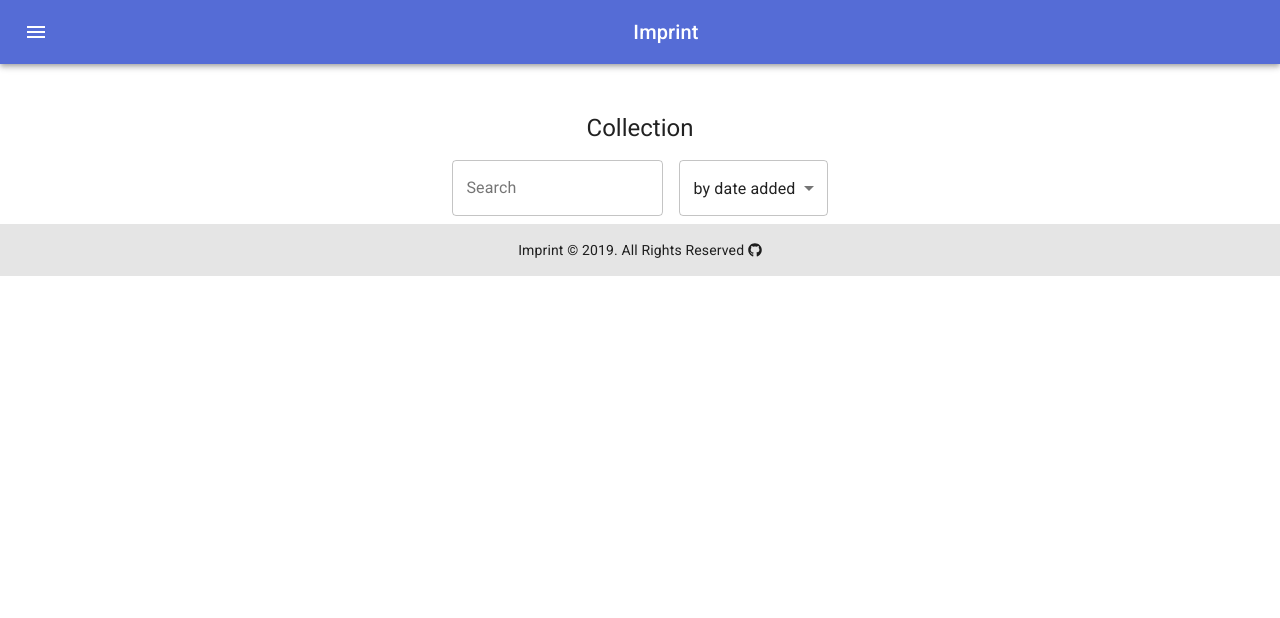
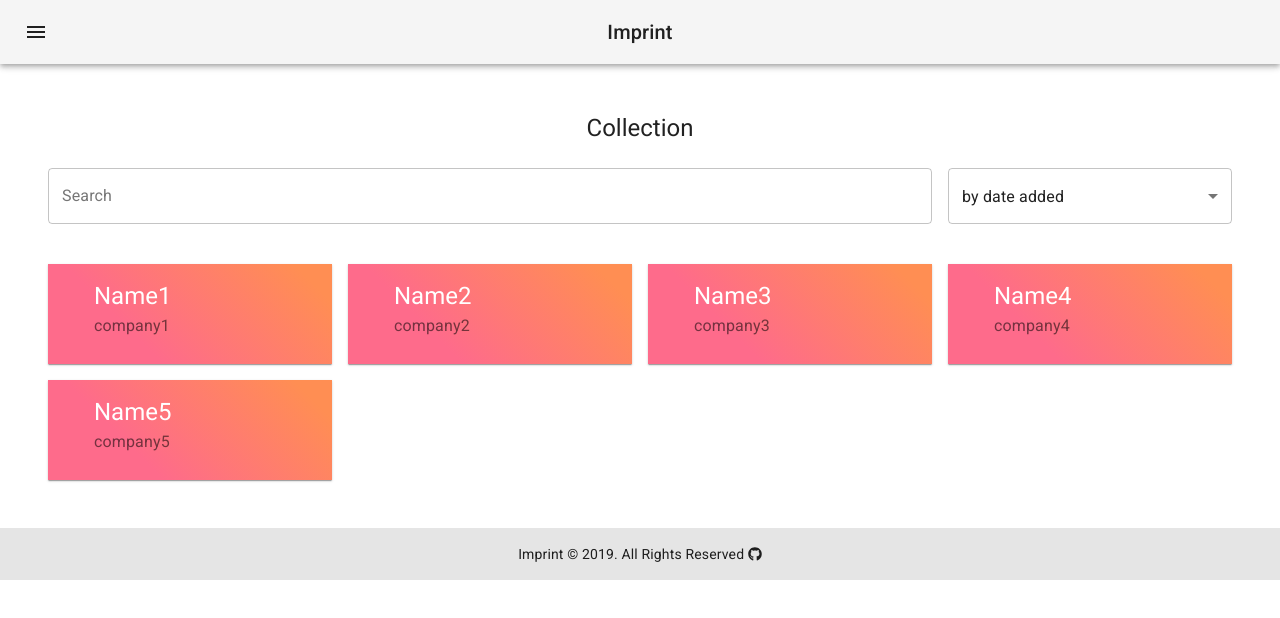
Before and after one commit to hchen651/app-project-3, a React (Create React App) app in the folder client/: page /collection in a window 1280 px wide. Shown: the top 618 px of the page. Built offline with nearby package versions, Linux system fonts and the light colour scheme.

Commit message:
fix navbar brand, edit businesscardS and collection page

```diff
--- a/client/src/components/BusinessCardS/index.js
+++ b/client/src/components/BusinessCardS/index.js
@@ -1,27 +1,114 @@
-import React, { useState } from 'react';
+import React from 'react';
 
-// Material UI
-import { makeStyles } from '@material-ui/core/styles';
+// import { makeStyles } from '@material-ui/core/styles';
 import Card from '@material-ui/core/Card';
+// import CardContent from '@material-ui/core/CardContent';
+// import CardMedia from '@material-ui/core/CardMedia';
+// import Typography from '@material-ui/core/Typography';
 
-const useStyles = makeStyles(theme => ({
-    container: {
-        display: 'flex',
-        flexWrap: 'wrap',
+import PropTypes from 'prop-types';
+import clsx from 'clsx';
+import { withStyles } from '@material-ui/core/styles';
+
+const styles = {
+    root: {
+        background: 'linear-gradient(45deg, #FE6B8B 30%, #FF8E53 90%)',
+        borderRadius: 0,
+        border: 0,
+        color: 'white',
+        padding: '0 30px',
+        boxShadow: 0,
     },
-    textField: {
-        margin: theme.spacing(1),
-        marginLeft: theme.spacing(1),
-        marginRight: theme.spacing(1),
-    },
-}));
+    // card: {
+    //     display: 'flex',
+    // },
+    // details: {
+    //     display: 'flex',
+    //     flexDirection: 'column',
+    // },
+    // content: {
+    //     flex: '1 0 auto',
+    // },
+    // cover: {
+    //     width: 151,
+    // },
+};
 
-
-export default function BusinessCardS() {
-    const classes = useStyles();
+function ClassNames(props) {
+    const { classes, children, className, ...other } = props;
 
     return (
-        <Card>
+        <Card className={clsx(classes.root, className)} {...other}>
+            {children || 'class names'}
+            {/* <div className={classes.details}>
+                <CardContent className={classes.content}>
+                <Typography component="h5" variant="h5">
+                    {children || 'class names'}
+                </Typography>
+                <Typography variant="subtitle1" color="textSecondary">
+                    {children || 'class names'}
+                </Typography>
+                <Typography variant="subtitle2" color="textSecondary">
+                    {children || 'class names'}
+                </Typography>
+                </CardContent>
+            </div>
+            <CardMedia
+                className={classes.cover}
+                image=""
+                title=""
+            /> */}
         </Card>
     );
 }
+
+ClassNames.propTypes = {
+    children: PropTypes.node,
+    classes: PropTypes.object.isRequired,
+    className: PropTypes.string,
+};
+
+export default withStyles(styles)(ClassNames);
+
+// const useStyles = makeStyles(theme => ({
+//     card: {
+//         display: 'flex',
+//     },
+//     details: {
+//         display: 'flex',
+//         flexDirection: 'column',
+//     },
+//     content: {
+//         flex: '1 0 auto',
+//     },
+//     cover: {
+//         width: 151,
+//     },
+// }));
+
+// export default function BussinessCardS() {
+//     const classes = useStyles();
+
+//     return (
+//         <Card className={classes.card}>
+//         <div className={classes.details}>
+//             <CardContent className={classes.content}>
+//             <Typography component="h5" variant="h5">
+//                 Name
+//             </Typography>
+//             <Typography variant="subtitle1" color="textSecondary">
+//                 Company
+//             </Typography>
+//             <Typography variant="subtitle2" color="textSecondary">
+//                 Title
+//             </Typography>
+//             </CardContent>
+//         </div>
+//         <CardMedia
+//             className={classes.cover}
+//             image="/static/images/cards/live-from-space.jpg"
+//             title="QR"
+//         />
+//         </Card>
+//     );
+// }
--- a/client/src/components/Navbar/index.js
+++ b/client/src/components/Navbar/index.js
@@ -15,6 +15,8 @@ import List from '@material-ui/core/List';
 import Divider from '@material-ui/core/Divider';
 import ListItem from '@material-ui/core/ListItem';
 import ListItemText from '@material-ui/core/ListItemText';
+import Grid from '@material-ui/core/Grid';
+
 
 const useStyles = makeStyles(theme => ({
   root: {
@@ -98,17 +100,23 @@ export default function ButtonAppBar() {
 
   return (
     <div className={classes.root}>
-      <AppBar position="static">
+      <AppBar color="default" position="static">
         <Toolbar>
-          <IconButton edge="start" className={classes.menuButton} color="inherit" aria-label="Menu" onClick={toggleDrawer('top', true)}>
-            <MenuIcon />
-          </IconButton>
+          <Grid item xs>
+            <IconButton edge="start" className={classes.menuButton} color="inherit" aria-label="Menu" onClick={toggleDrawer('top', true)}>
+              <MenuIcon />
+            </IconButton>
+          </Grid>
+          <Grid item xs={6}>
+            <Typography variant="h6" align="center" className={classes.title}>
+              Imprint
+            </Typography>
+          </Grid>
+          <Grid item xs>
+          </Grid>
           <Drawer anchor="top" open={state.top} onClose={toggleDrawer('top', false)}>
             {fullList('top')}
           </Drawer>
-          <Typography variant="h6" align="center" className={classes.title}>
-            Imprint
-          </Typography>
         </Toolbar>
       </AppBar>
     </div>
--- a/client/src/pages/Collection/index.js
+++ b/client/src/pages/Collection/index.js
@@ -1,4 +1,4 @@
-import React, { useState } from 'react';
+import React, { useState, Component } from 'react';
 
 // Component
 import BusinessCardS from '../../components/BusinessCardS';
@@ -11,24 +11,31 @@ import Grid from '@material-ui/core/Grid';
 import Container from '@material-ui/core/Container';
 import { Typography } from '@material-ui/core';
 
+import CardContent from '@material-ui/core/CardContent';
+import CardMedia from '@material-ui/core/CardMedia';
+
+
+// custom styles
 const useStyles = makeStyles(theme => ({
     paper: {
         marginTop: theme.spacing(6),
+        marginBottom: theme.spacing(6),
         alignItems: 'center',
     },
     form: {
         display: 'flex',
         flexWrap: 'wrap',
+        marginBottom: theme.spacing(4),
     },
     textField: {
-        marginLeft: theme.spacing(1),
-        marginRight: theme.spacing(1),
+
     },
     menu: {
         width: 300,
     },
 }));
 
+// filter options
 const filters = [
     {
         value: 'by date added',
@@ -42,8 +49,26 @@ const filters = [
         value: 'by category',
         label: 'by category',
     },
+    {
+        value: 'by favorite',
+        label: 'by favorite',
+    },
 ];
 
+// all cards data (need mongoDB)
+function createData( id, name, title ) {
+    return { id, name, title };
+  }
+
+const allCards = [
+    createData( "1", "Name1", "company1" ),
+    createData( "2", "Name2", "company2" ),
+    createData( "3", "Name3", "company3" ),
+    createData( "4", "Name4", "company4" ),
+    createData( "5", "Name5", "company5" ),
+];
+
+// display all cards
 export default function Collection() {
     const classes = useStyles();
     const [values, setValues] = React.useState({
@@ -57,14 +82,14 @@ export default function Collection() {
     return (
         <Container component="main" maxWidth="xl">
             <div className={classes.paper}>
-            <Typography component="h1" variant="h5" align="center">
+                <Typography component="h1" variant="h5" align="center" gutterBottom>
                 Collection
                 </Typography>
                 <form
                 className={classes.form}
                 noValidate>
-                <Grid container direction="row" justify="center">
-                    <Grid item>
+                    <Grid container spacing={2} direction="row" justify="center">
+                        <Grid item xs={9}>
                             <TextField
                                 id="outlined-search"
                                 label="Search"
@@ -72,9 +97,10 @@ export default function Collection() {
                                 className={classes.textField}
                                 margin="normal"
                                 variant="outlined"
+                                fullWidth
                             />
                         </Grid>
-                    <Grid item>
+                        <Grid item xs>
                             <TextField
                                 id="outlined-select-filter"
                                 select
@@ -89,6 +115,7 @@ export default function Collection() {
                                 }}
                                 margin="normal"
                                 variant="outlined"
+                                fullWidth
                             >
                                 {filters.map(option => (
                                 <MenuItem key={option.value} value={option.value}>
@@ -99,8 +126,30 @@ export default function Collection() {
                         </Grid>
                     </Grid>
                 </form>
-            <Grid>
-                <BusinessCardS />
+                <Grid container spacing={2}>
+                    {allCards.map(card => (
+                        <Grid item key={card.id} xs={6} md={3}>
+                            <BusinessCardS>
+                                <div className={classes.details}>
+                                    <CardContent className={classes.content}>
+                                        <Typography component="h5" variant="h5">
+                                            {card.name}
+                                        </Typography>
+                                        <Typography variant="subtitle1" color="textSecondary">
+                                            {card.title}
+                                        </Typography>
+                                    </CardContent>
+                                </div>
+                                <CardMedia
+                                    className={classes.cover}
+                                    image=""
+                                    title=""
+                                />
+                                {/* {card.name}
+                                {card.title} */}
+                            </BusinessCardS>
+                        </Grid>
+                    ))}
                 </Grid>
             </div>
         </Container>
```
Lines whose indentation alone changed are shown as unchanged.
